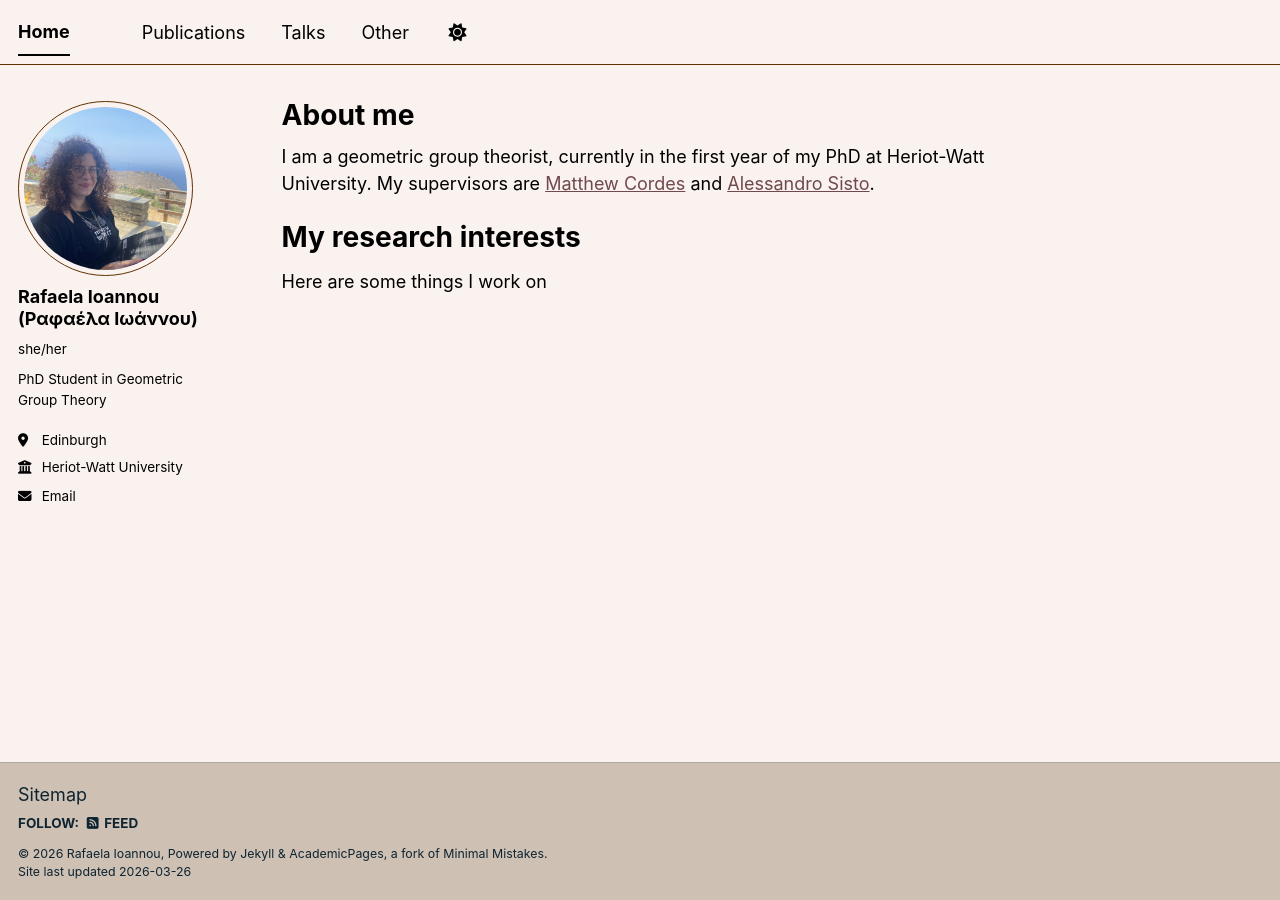
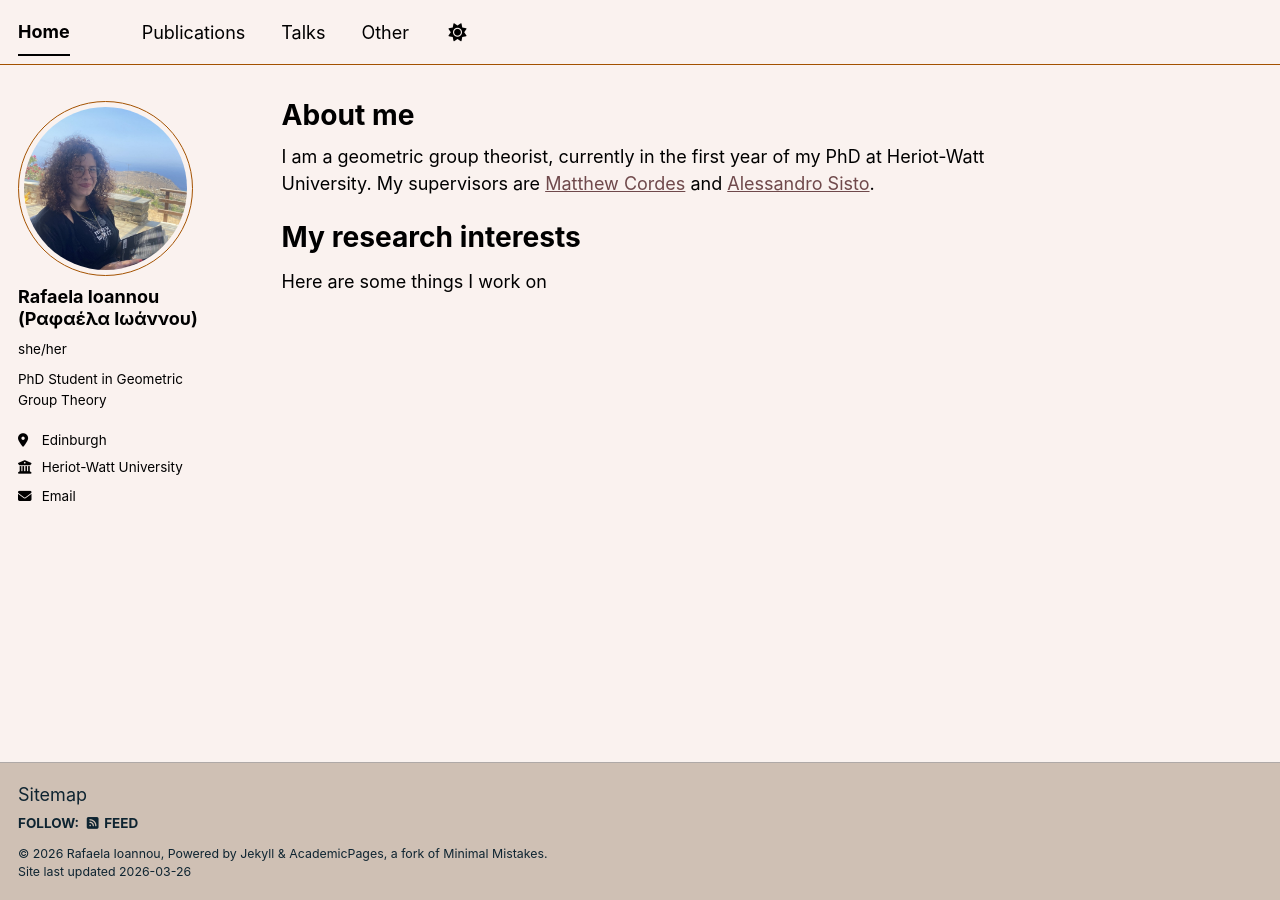
Before and after one commit to rafaela-ioannou/rafaela-ioannou.github.io, a Jekyll site: the page built from _pages/about.md, in a window 1280 px wide. Built offline with Jekyll 4.4.1, drawn with Linux system fonts in a browser that asks for light colours; a script bundle is joined from its source files by our own code; library files that are not in the unit come from our copies.

Commit message:
changed primary color

```diff
--- a/_sass/theme/_sunrise_light.scss
+++ b/_sass/theme/_sunrise_light.scss
@@ -41,7 +41,7 @@ $sidebar-screen-min-width   : 1024px;
     --global-base-color                 : #{$primary-color};
     --global-bg-color                   : #{$background};
     --global-footer-bg-color            : #{$footer};
-    --global-border-color               : #{$dark-primary-color};
+    --global-border-color               : #{$primary-color};
     --global-dark-border-color          : #{$border-dark};
     --global-code-background-color      : #{$background-light};
     --global-code-text-color            : #{$text-muted};
```
